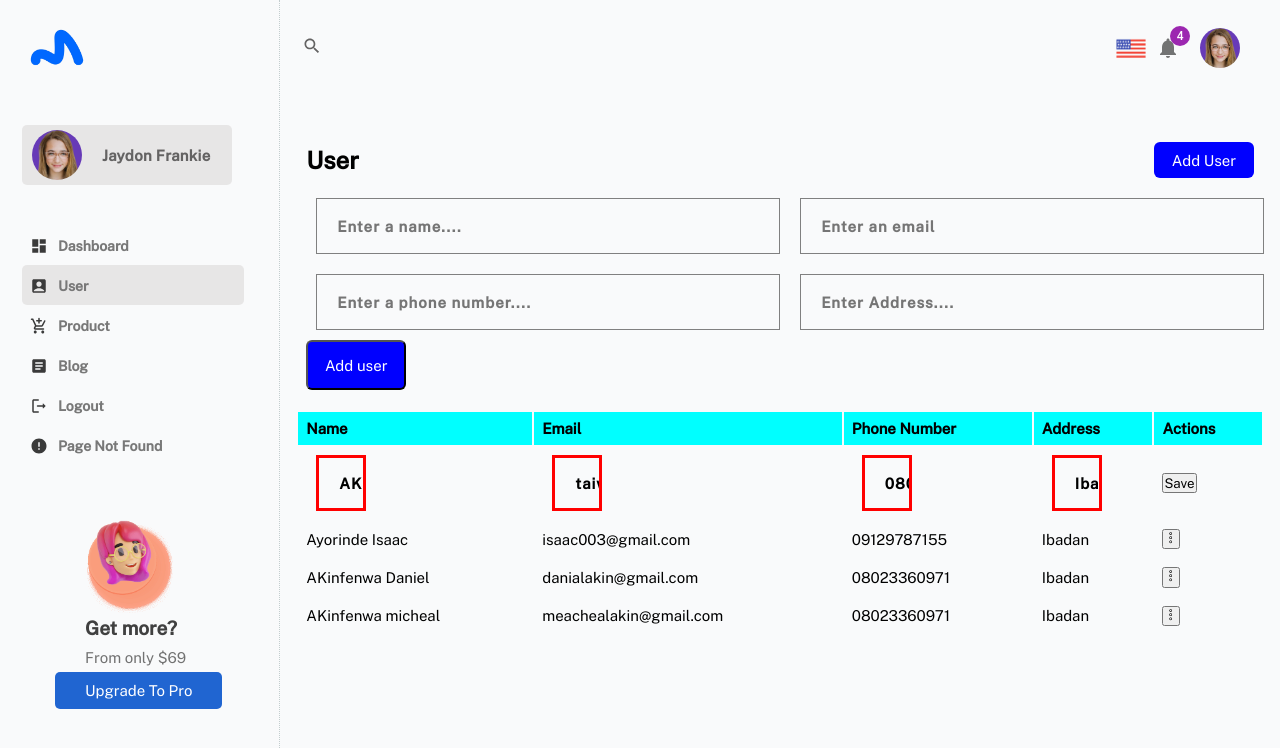
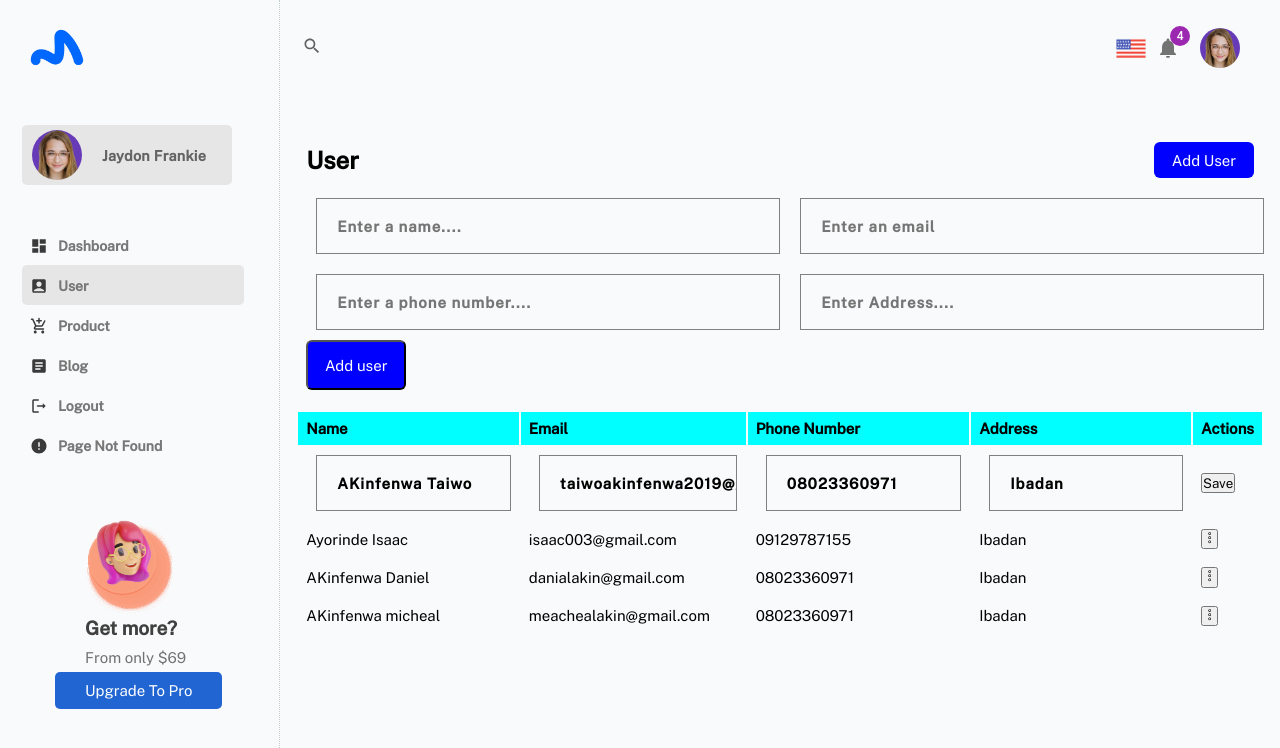
Before and after one commit to AChris-T/onlineshoppingdashboard, a React (Create React App) app: page /user in a window 1280 px wide. Both pictures are taken after a click on the button 1178 px from the left and 465 px from the top of the page. Shown: the top 748 px of the page. Built offline with nearby package versions, Linux system fonts and the light colour scheme.

Commit message:
add editable user page

```diff
--- a/src/components/sidebar.css
+++ b/src/components/sidebar.css
@@ -61,7 +61,7 @@
 .barprofile span{
     color: rgb(100, 99, 99);
     font-weight: 600;
-    font-size: 15px;
+    font-size: 0.9rem;
     letter-spacing: 0.3px;
 }
 .list{
--- a/src/scenes/user/Table.jsx
+++ b/src/scenes/user/Table.jsx
@@ -95,7 +95,7 @@ const Table = () => {
         <div className="users">
           <div className='usercontainer'>
             <h3>User</h3>
-            <a href='/' className='addbtn'>Add User</a>
+            <a href='#' className='addbtn'>Add User</a>
           </div>
           <form onSubmit={handleAddFormSubmit} className='addForm'>
             <div className="formInputs">
--- a/src/scenes/user/table.css
+++ b/src/scenes/user/table.css
@@ -81,8 +81,9 @@ form{
     font-size: 15px;
 }
 .editinput{
-    border: 3px solid red;
-    width:50px;
+    border: 0.5px  solid grey;
+    margin-right: 2px;
+    width:95%;
 }
 @media screen and (max-width:800px) {
     .mainbox{
```
